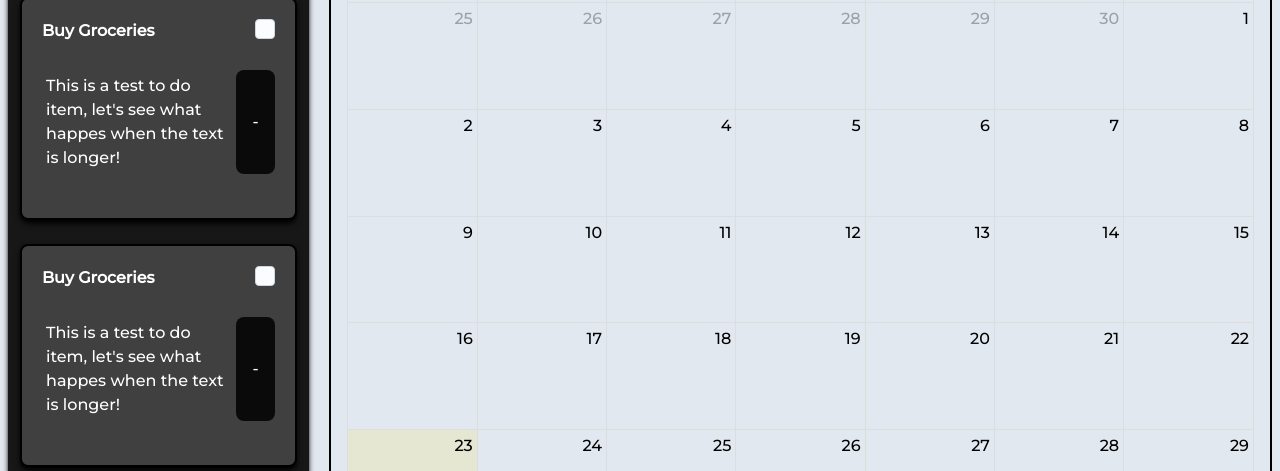
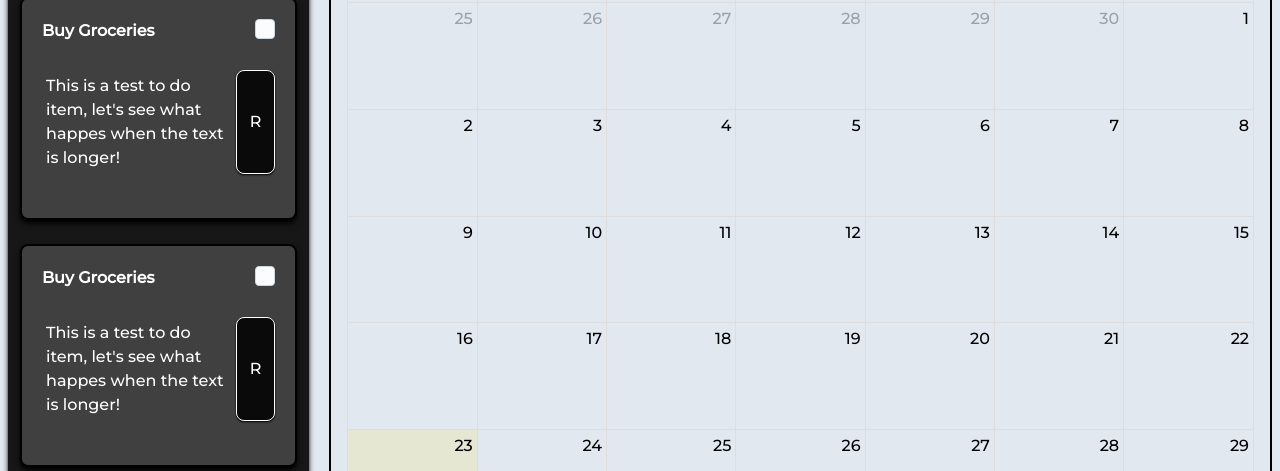
Before and after one commit to emath12/Blockd, a Next.js app: page / in a window 1280 px wide. Shown: the part 243-714 px from the top of the page. Built offline with nearby package versions, Linux system fonts and the light colour scheme.

Commit message:
added some styling to the Reallocate button

```diff
--- a/package.json
+++ b/package.json
@@ -15,6 +15,8 @@
     "@fullcalendar/daygrid": "^6.1.8",
     "@fullcalendar/react": "^6.1.8",
     "@mui/joy": "^5.0.0-alpha.88",
+    "@mui/material": "^5.14.1",
+    "@mui/styled-engine-sc": "^5.12.0",
     "@types/node": "20.4.3",
     "@types/react": "18.2.15",
     "@types/react-dom": "18.2.7",
@@ -24,6 +26,7 @@
     "react": "18.2.0",
     "react-dom": "18.2.0",
     "react-event-calendar": "^0.3.0",
+    "styled-components": "^6.0.5",
     "tailwindcss": "3.3.3",
     "typescript": "5.1.6"
   }
--- a/src/app/Todo/TodoItem.tsx
+++ b/src/app/Todo/TodoItem.tsx
@@ -27,7 +27,7 @@ export default function TodoItem({ title, text }: { title: string, text: string}
             <br/>
             <div className="grid grid-cols-6">
                 <p className="col-start-1 col-span-5 p-1 text-white">{text}</p>
-                <button className="bg-neutral-950 h-full rounded-lg text-white">-</button>
+                <button className="bg-neutral-950 border-solid border-white border h-full shadow-sm shadow-black rounded-lg hover:bg-slate-800 active:bg-slate-900 text-white">R</button>
             </div>
             <br/>
 
```
Also changed, not shown: 1 other file (tests, documents, lock files or other folders).
